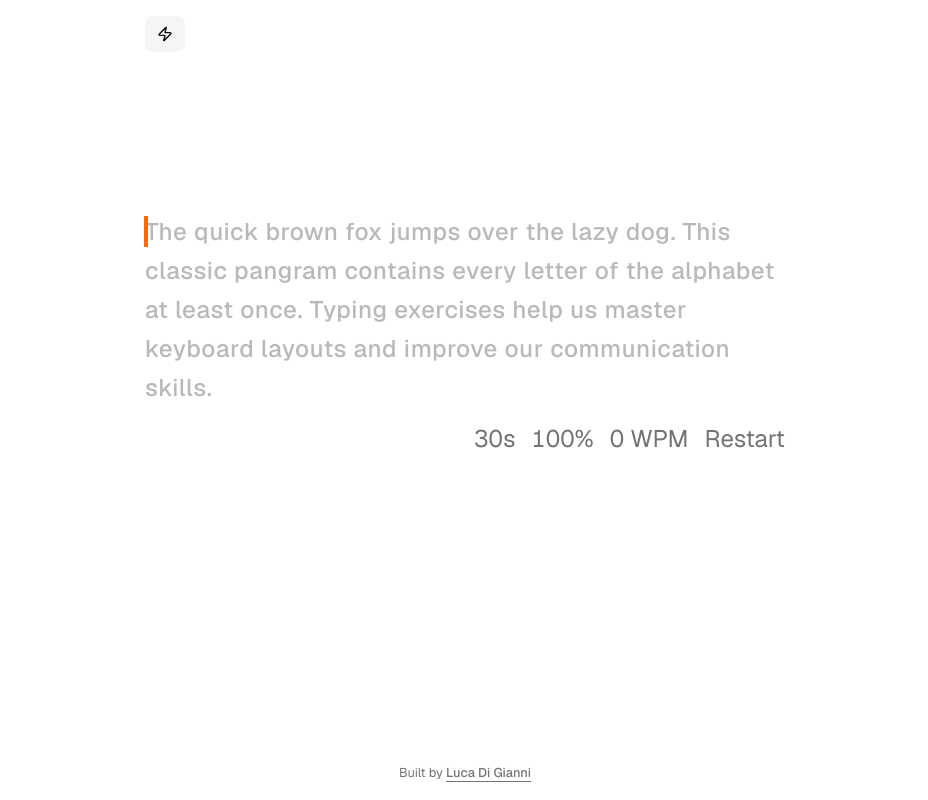
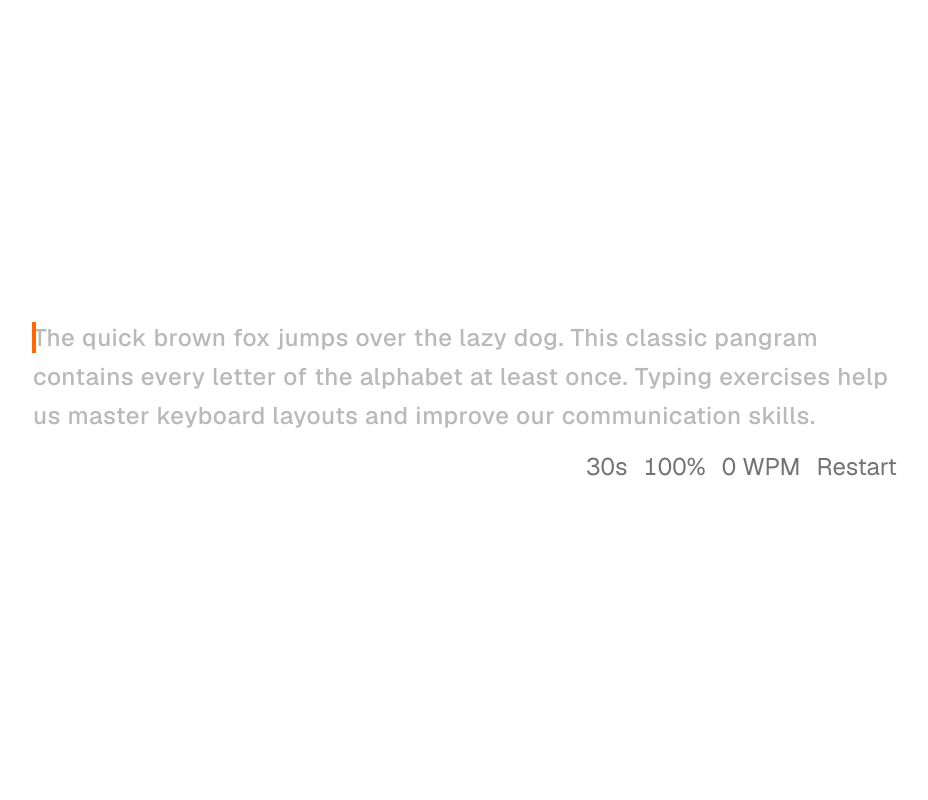
Before and after one commit to ldgni/blitz, a Next.js app: page / in a window 1280 px wide. Shown: the whole page, without its empty margins (175-1103 px from the left). Built offline with nearby package versions, Linux system fonts and the light colour scheme.

Commit message:
refactor: remove header and footer components for a cleaner layout

```diff
--- a/app/layout.tsx
+++ b/app/layout.tsx
@@ -3,8 +3,6 @@
 import type { Metadata } from "next";
 import { Geist } from "next/font/google";
 
-import Footer from "@/components/footer";
-import Header from "@/components/header";
 import { ThemeProvider } from "@/components/theme-provider";
 
 const geist = Geist({ subsets: ["latin"] });
@@ -27,10 +25,8 @@
           defaultTheme="system"
           enableSystem
           disableTransitionOnChange>
-          <div className="mx-auto flex min-h-screen max-w-2xl flex-col p-4">
-            <Header />
-            <main className="grow">{children}</main>
-            <Footer />
+          <div className="mx-auto flex min-h-screen max-w-4xl flex-col justify-center p-4">
+            <main>{children}</main>
           </div>
         </ThemeProvider>
       </body>
--- a/components/footer.tsx
+++ /dev/null
@@ -1,15 +0,0 @@
-export default function Footer() {
-  return (
-    <footer className="text-muted-foreground mt-8 text-center">
-      <small>
-        Built by{" "}
-        <a
-          href="https://ldgni.io/"
-          target="_blank"
-          className="hover:text-foreground font-medium underline underline-offset-4 transition-colors">
-          Luca Di Gianni
-        </a>
-      </small>
-    </footer>
-  );
-}
--- a/components/header.tsx
+++ /dev/null
@@ -1,9 +0,0 @@
-import NavLinks from "@/components/nav-links";
-
-export default function Header() {
-  return (
-    <header className="mb-16 flex items-center justify-between sm:mb-24 md:mb-32 lg:mb-40">
-      <NavLinks />
-    </header>
-  );
-}
--- a/components/nav-links.tsx
+++ /dev/null
@@ -1,39 +0,0 @@
-"use client";
-
-import { Zap } from "lucide-react";
-import Link from "next/link";
-import { usePathname } from "next/navigation";
-
-import { Button } from "@/components/ui/button";
-
-const navItems = [
-  {
-    href: "/",
-    label: "Home",
-    icon: Zap,
-  },
-];
-
-export default function NavLinks() {
-  const pathname = usePathname();
-
-  return (
-    <nav>
-      <ul className="flex gap-2">
-        {navItems.map((item) => (
-          <li key={item.href}>
-            <Button
-              variant="ghost"
-              asChild
-              className={pathname === item.href ? "bg-accent" : ""}>
-              <Link href={item.href}>
-                <item.icon />
-                <span className="sr-only">{item.label}</span>
-              </Link>
-            </Button>
-          </li>
-        ))}
-      </ul>
-    </nav>
-  );
-}
```
